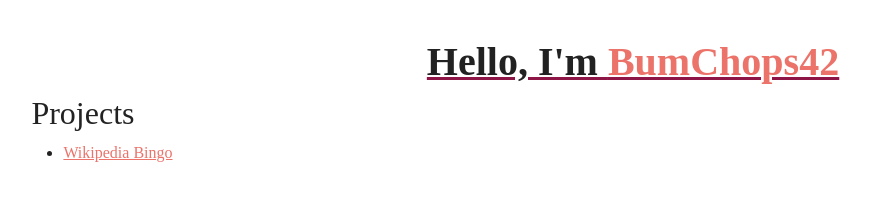
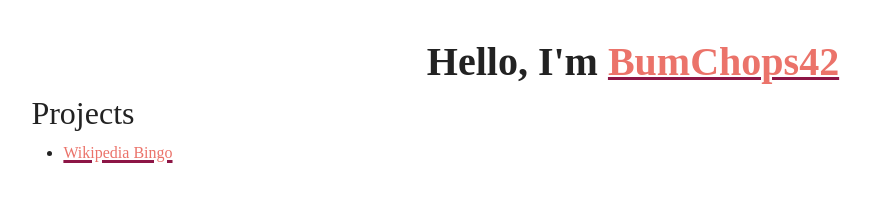
Before and after one commit to BumChops42/bumchops42.github.io, a plain HTML site: page index.html in a window 1280 px wide. Shown: the whole page, without its empty margins (7-878 px from the left). Drawn offline with nearby package versions, Linux system fonts and the light colour scheme; a web font is replaced by a local one.

Commit message:
Move text-decoration to anchor elements

```diff
--- a/style.css
+++ b/style.css
@@ -50,13 +50,13 @@ h1, h2, h3, h4, h5, h6, h1 *, h2 *, h3 *, h4 *, h5 *, h6 * {
 
 h1, h1 * {
     font-weight: 800;
-    text-decoration: underline solid var(--light-highlight-colour) var(--border-width);
     vertical-align: top;
 }
 
 a:link, a:visited, a:hover, a:active {
   color: var(--light-highlight);
   background-color: transparent;
+	text-decoration: underline solid var(--light-highlight-colour) var(--border-width);
 }
 
 .align-left, li {
```
